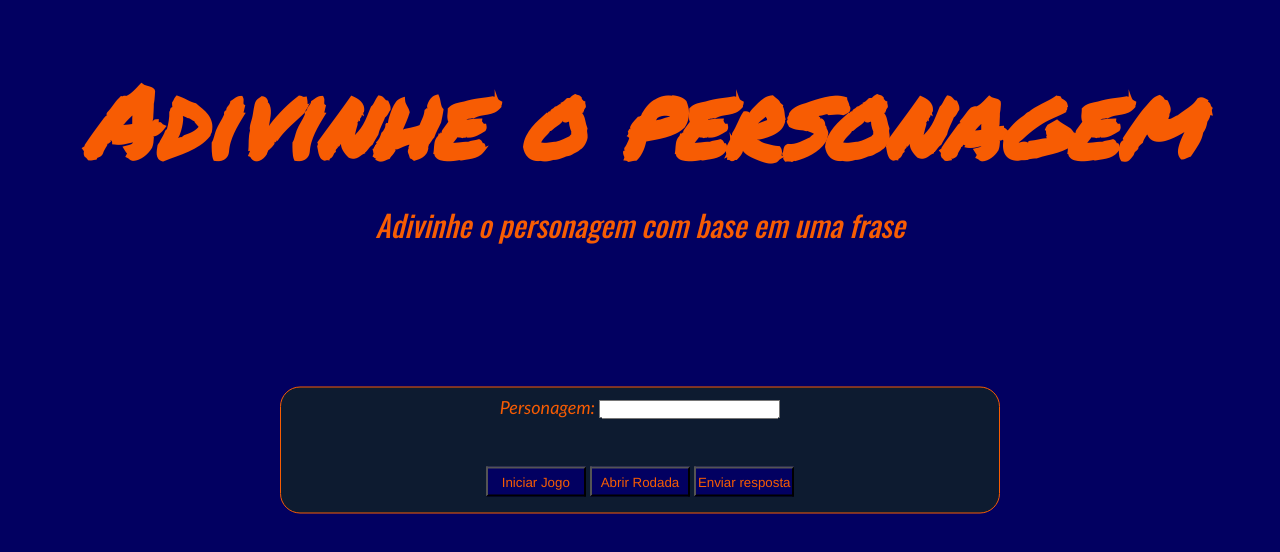
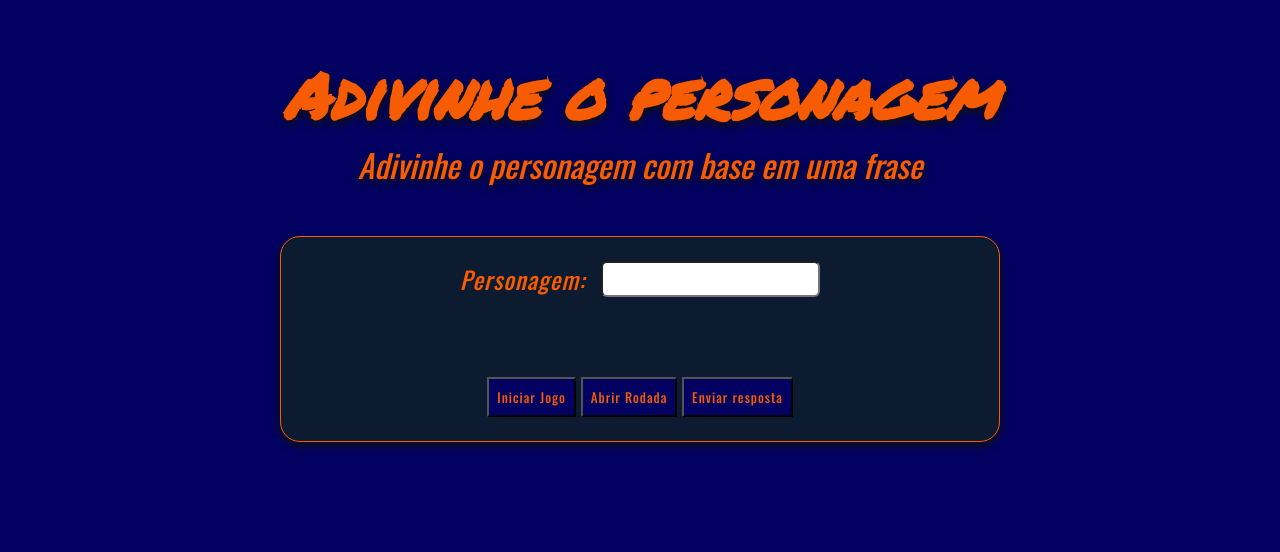
Before and after one commit to RaffaFS/adivinhe_o_personagem, a plain HTML site: page index.html in a window 1280 px wide. Drawn offline with nearby package versions, Linux system fonts and the light colour scheme.

Commit message:
Rafael: revisdando e otimizando o último push do Lucas junto com ele

```diff
--- a/index.html
+++ b/index.html
@@ -10,15 +10,15 @@
     <link rel="stylesheet" href="./src/main.css">
 </head>
 <body>
-    <header>
-        <h1>Adivinhe o personagem</h1>
-        <h2>Adivinhe o personagem com base em uma frase</h2>
-    </header>
     <div class="container">
-        <div class="interfaceBox" id="interfaceBox">
+        <header>
+            <h1 class="title">Adivinhe o personagem</h1>
+            <h2 class="description">Adivinhe o personagem com base em uma frase</h2>
+        </header>
+        <div class="interface_box" id="interface_box">
             <form class="form" id="form">
                 <div class="input_box" id="input_box">
-                    <label for="userInput">Personagem:</label>
+                    <label for="userInput" class="inputLabel">Personagem:</label>
                     <input type="text" class="userInput" id="userInput">
                 </div>
                 <div class="results_box" id="results_box"></div>
--- a/src/main.css
+++ b/src/main.css
@@ -8,66 +8,83 @@ body{
     background-color:#020061;
 }
 
+.container{
+    max-width: 1280px;
+    margin: 0 auto;
+}
+
 header{
-    margin-top: 48px;
+    max-width: 720px;
+    width: 90%;
+    margin: 48px auto;
     color: #F75C03;
     text-align:center;
 }
 
-header h1{
-    margin: 8px 16px;
-    font-size: 100px;
+header .title{
+    font-size: 64px;
     font-family: "Permanent Marker", cursive;
-    font-weight: 900;
     font-style: italic;
+    text-shadow: 0px 4px 8px #111;
 }
 
-header h2{
-    font-size: 30px;
+header .description{
+    font-size: 32px;
     font-family: "Oswald", sans-serif;
-    font-optical-sizing: auto;
-    font-weight: 450;
+    font-weight: 400;
     font-style: italic;
+    text-shadow: 0px 4px 8px #111;
 }
 
-
-.interfaceBox{
-    margin-top: 50px;
-    position: fixed;
-    top: 50%;
-    left: 50%;
-    transform: translate(-50%, -50%);
-    height: auto;
-    width: 720px;
-    font-size: large;
+.interface_box{
+    margin: 0 auto;
+    padding: 16px;
+    max-width: 720px;
+    width: 90%;
     border-radius: 20px;
-    border: solid 1px;
+    border: solid 1px #F75C03;
+    box-shadow: 0px 4px 8px #111;
     background-color: #0D1B30;
-    color: #F75C03;
     font-style: italic;
-    font-family:'Trebuchet MS', 'Lucida Sans Unicode', 'Lucida Grande', 'Lucida Sans', Arial, sans-serif;
+    font-family: "Oswald", sans-serif;
+    letter-spacing: 1px;
 }
 
 .input_box {
     margin-top: 8px;
-    text-align: center;
+    display: flex;
+    justify-content: center;
+    gap: 16px;
+}
+
+.inputLabel{
+    font-size: 24px;
+    color: #F75C03;
+}
+
+.userInput{
+    border-radius: 6px;
+    font-size: 16px;
+    padding: 4px;
 }
 
 .btn_box {
-    padding: 16px;
     text-align: center;
+    margin-bottom: 8px;
 }
 
-.btn_box button {
-    height: 30px;
-    width: 100px;
+.btn {
+    padding: 8px;
     background-color: #020061;
     color: #F75C03;
-    font-weight: 500;
-    font-family:'Franklin Gothic Medium', 'Arial Narrow', Arial, sans-serif;
+    font-family: "Oswald", sans-serif;
+    letter-spacing: 1px;
 }
 
 .results_box{
     margin: 32px;
+    font-size: 24px;
+    padding: 8px;
     text-align: center;
+    color: #F75C03;
 }
```
